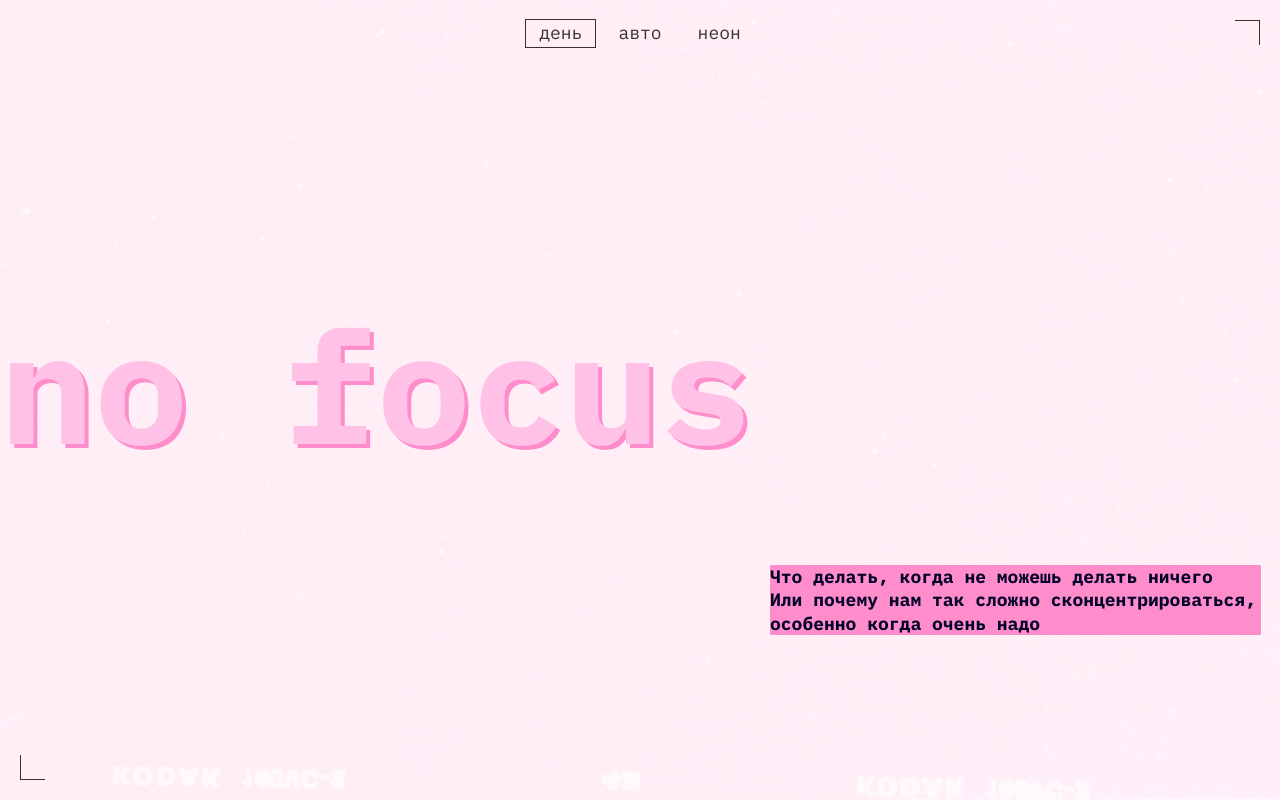
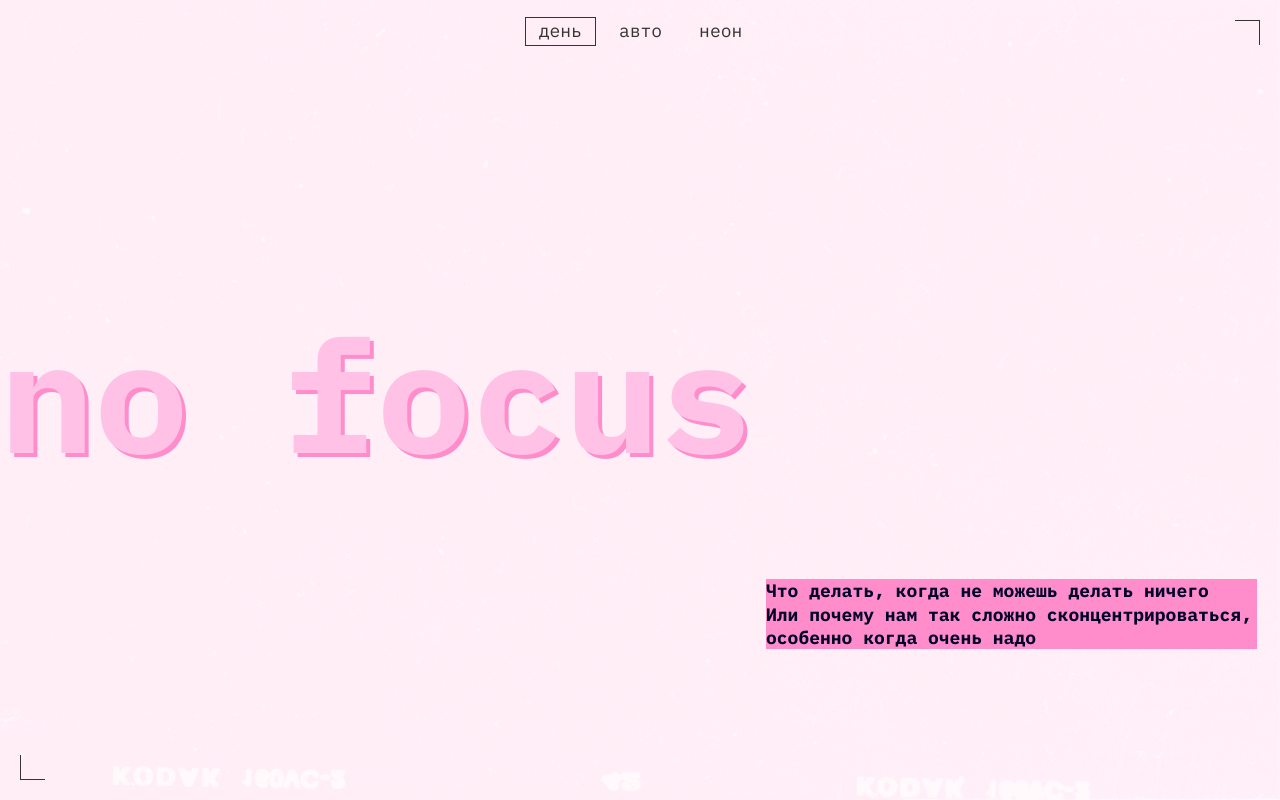
Before and after one commit to Deluxo31/slozhno-sosredotochitsya-fd, a plain HTML site: page index.html in a window 1280 px wide. Both pictures are taken after a click on the button "день". Shown: the top 800 px of the page. Drawn offline with Linux system fonts and the light colour scheme.

Commit message:
правки

```diff
--- a/styles/dark.css
+++ b/styles/dark.css
@@ -30,4 +30,7 @@
 
 .theme-dark .page {
   /* Вам также нужно будет написать ряд подобных селекторов */
+  .decorative-rec-icon {
+  display: flex;
 }
+}
--- a/styles/light.css
+++ b/styles/light.css
@@ -22,10 +22,10 @@
   --color-bg-subtitle: #FF8DCB;
 
   --bg-main-image: url(../images/cover-image-light.png);
-  --bg-main-color: #000028;
+  --bg-main-color: #fff1f7;
 
   /* hover focus*/
-  --color-decoretive-status: #FF007066;
+  --color-decoretive-status: #32312D66;
 
 }
 @media (prefers-color-scheme: light) {
@@ -47,7 +47,7 @@
   --bg-main-color: #fff1f7;
 
   /* hover focus*/
-  --color-decoretive-status: #FF007066;
+  --color-decoretive-status: #32312D66;
   }
 .decorative-rec-icon {
   display: none;
--- a/styles/style.css
+++ b/styles/style.css
@@ -25,8 +25,7 @@
   display: grid;
   grid-template-rows: auto max-content auto auto;
   align-items: center;
-  min-height: max(100vh, 668px);
-  min-block-size: max(100vh, 668px);
+  block-size: max(100vh, 668px);
 }
 .accented-background {
   background-color: var(--color-bg-subtitle);
@@ -77,7 +76,7 @@
 .header__theme-menu-list {
   display: flex;
   flex-direction: column;
-  gap: 10px;
+  gap: 9px;
   padding-right: 10px;
 }
 .header__theme-menu-button {
@@ -104,6 +103,7 @@
 .header__theme-menu-button_active {
   outline: 1px solid var(--color-decorative-rec-nav-line);
   pointer-events: none;
+
 }
 .header-title {
   text-shadow: 4px 4px 0 var(--color-shadow-text-no-focus);
@@ -214,11 +214,12 @@
     inset-inline-start: 20px;
   }
   .header__theme-menu {
-    margin-top: 192px;
+    margin-top: 191px;
+    margin-right: 11px;
   }
   .header-title {
     max-inline-size: 577px;
-    margin-block-start: 169px;
+    margin-block-start: 172px;
     margin-inline-start: 0px;
   }
   .header-text {
@@ -302,13 +303,14 @@
     inset-block-end: 20px;
   }
   .header__theme-menu {
-    margin-top: 20px;
+    margin-top: 18px;
     justify-self: center;
     align-self: flex-start;
   }
   .header__theme-menu-list {
     flex-direction: row;
-    padding-right: 0px;
+    padding-left: 22px;
+    gap: 11px;
   }
   .header-title {
     max-inline-size: 759px;
@@ -320,9 +322,19 @@
   .header-text {
     margin-block-start: 114px;
     margin-block-end: 134px;
+    margin-inline-end: 23px;
   }
   .header {
     min-height: 768px;
+  }
+  .section-content-why {
+    margin-top: 40px;
+  }
+  .ul {
+    margin-top: 20px;
+  }
+  .section-content-how {
+    margin-top: 80px;
   }
   .container-what {
     display: grid;
```
